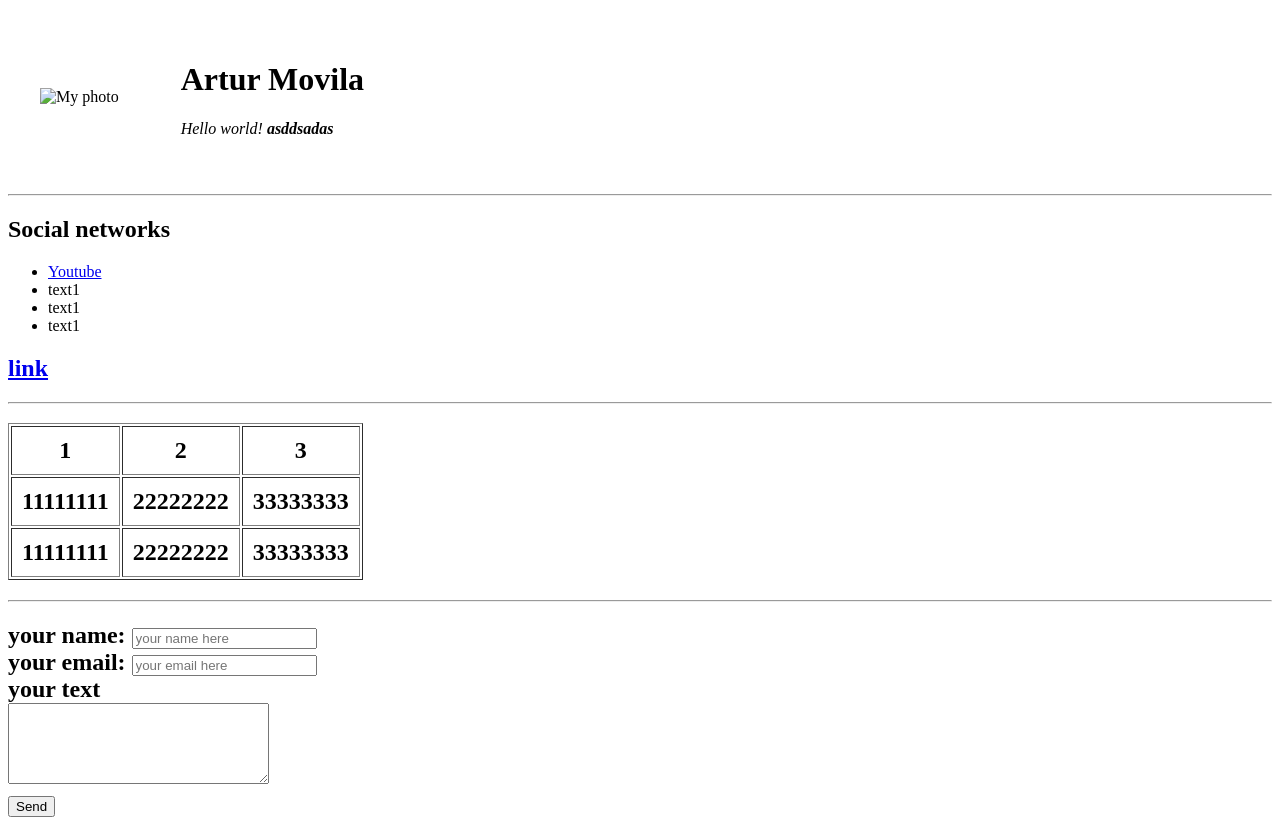
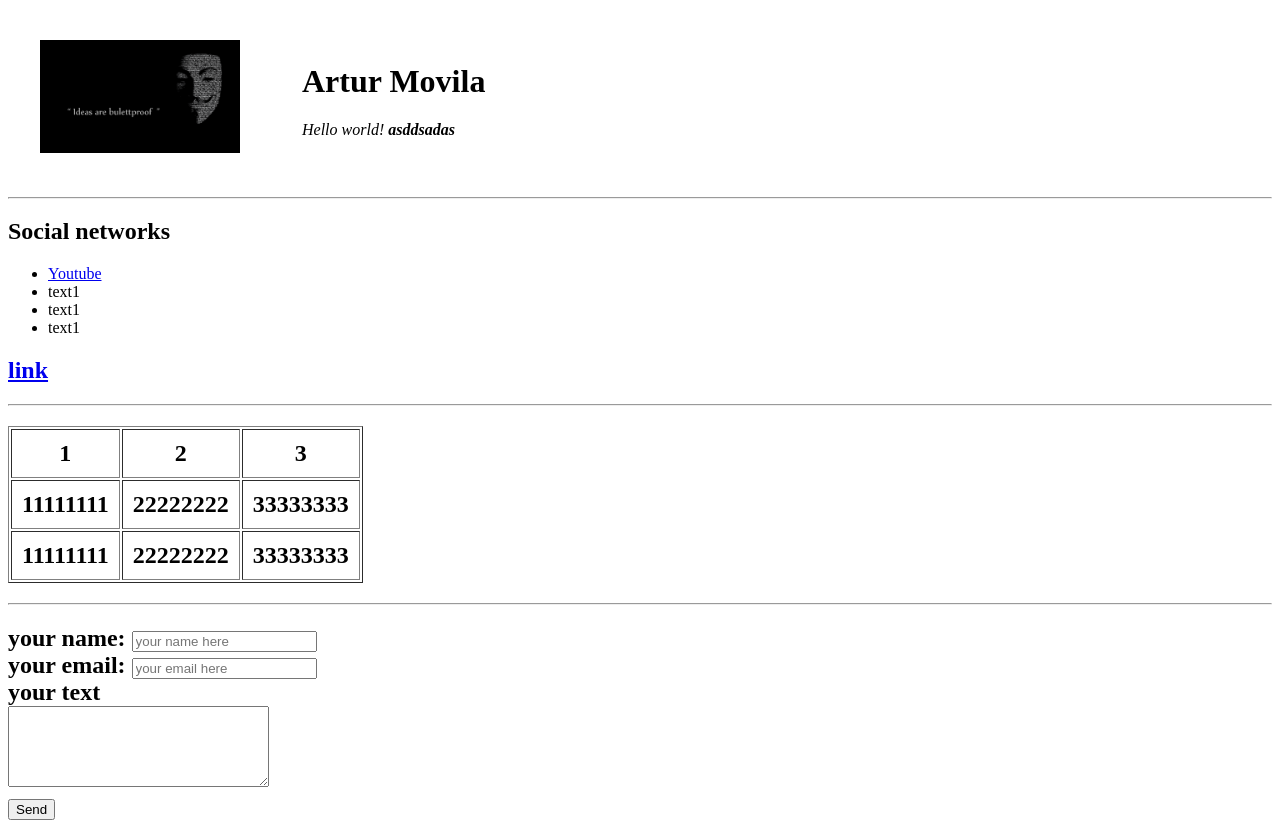
Before and after one commit to Dancer999/Test-HTML, a plain HTML site: page index.html in a window 1280 px wide. Drawn offline with Linux system fonts and the light colour scheme.

Commit message:
Update index.html

```diff
--- a/index.html
+++ b/index.html
@@ -9,7 +9,7 @@
     <table cellpadding="30">
       <tr>
         <td>
-          <img src="!vendetta.png" width=200 alt="My photo">
+          <img src="images/vendetta.png" width=200 alt="My photo">
         </td>
         <td>
           <h1>Artur Movila</h1>
```
